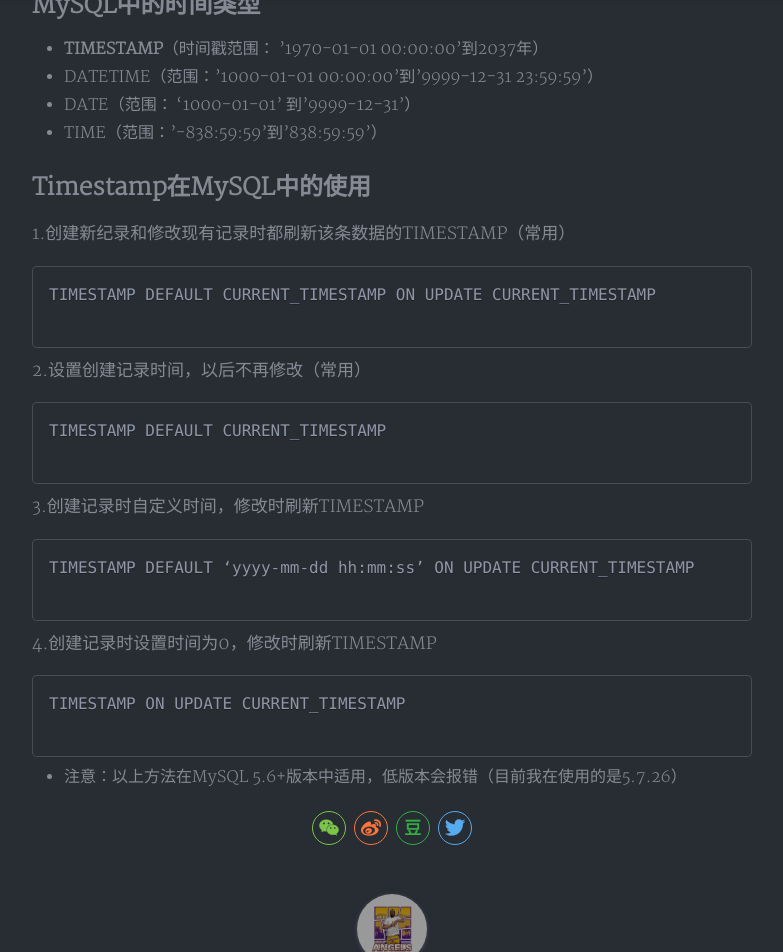
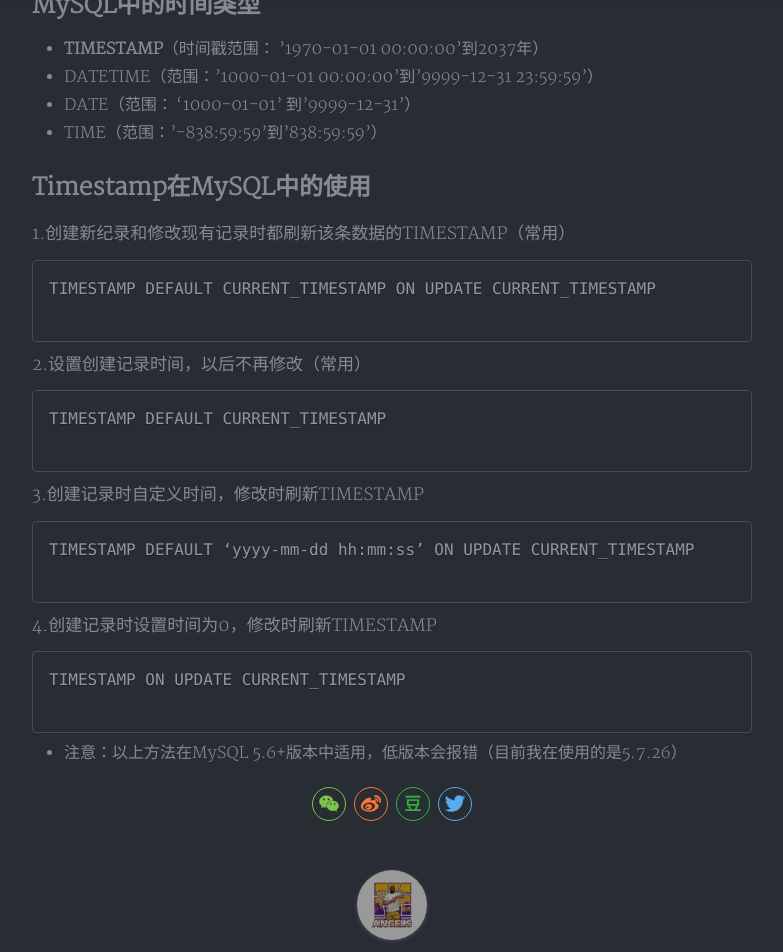
Before and after one commit to cszmzh/BA-NANA.github.io, a Jekyll site: the page built from _posts/2019-10-17-MySQL中的时间戳.md, in a window 1280 px wide and 1400 px high, scrolled down 575 px. Shown: the top 952 px of the window, without its empty margins (248-1031 px from the left). Built offline with Jekyll 4.4.1, drawn with Linux system fonts in a browser that asks for light colours; nearby versions of some CDN libraries; comment, search, counter and statistics services are not loaded; a style sheet for code colours, icons or effects is not loaded.

Commit message:
Update github-markdown.css

```diff
--- a/assets/css/github-markdown.css
+++ b/assets/css/github-markdown.css
@@ -317,7 +317,7 @@
 }
 
 .markdown-body p {
-  margin-bottom: 16px;
+  margin-bottom: 10px;
   font-size: 17px;
   line-height: 1.8;
 }
```
